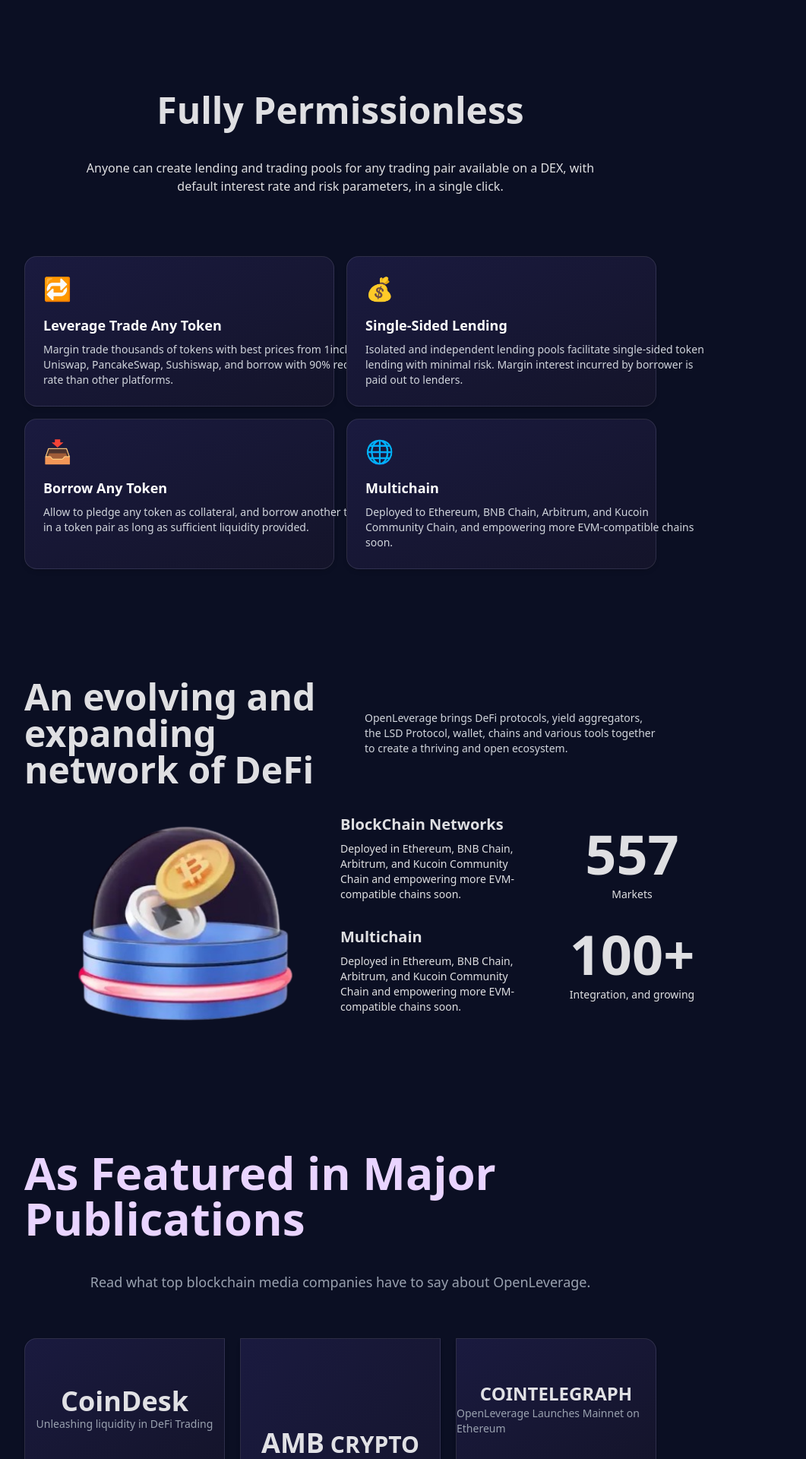
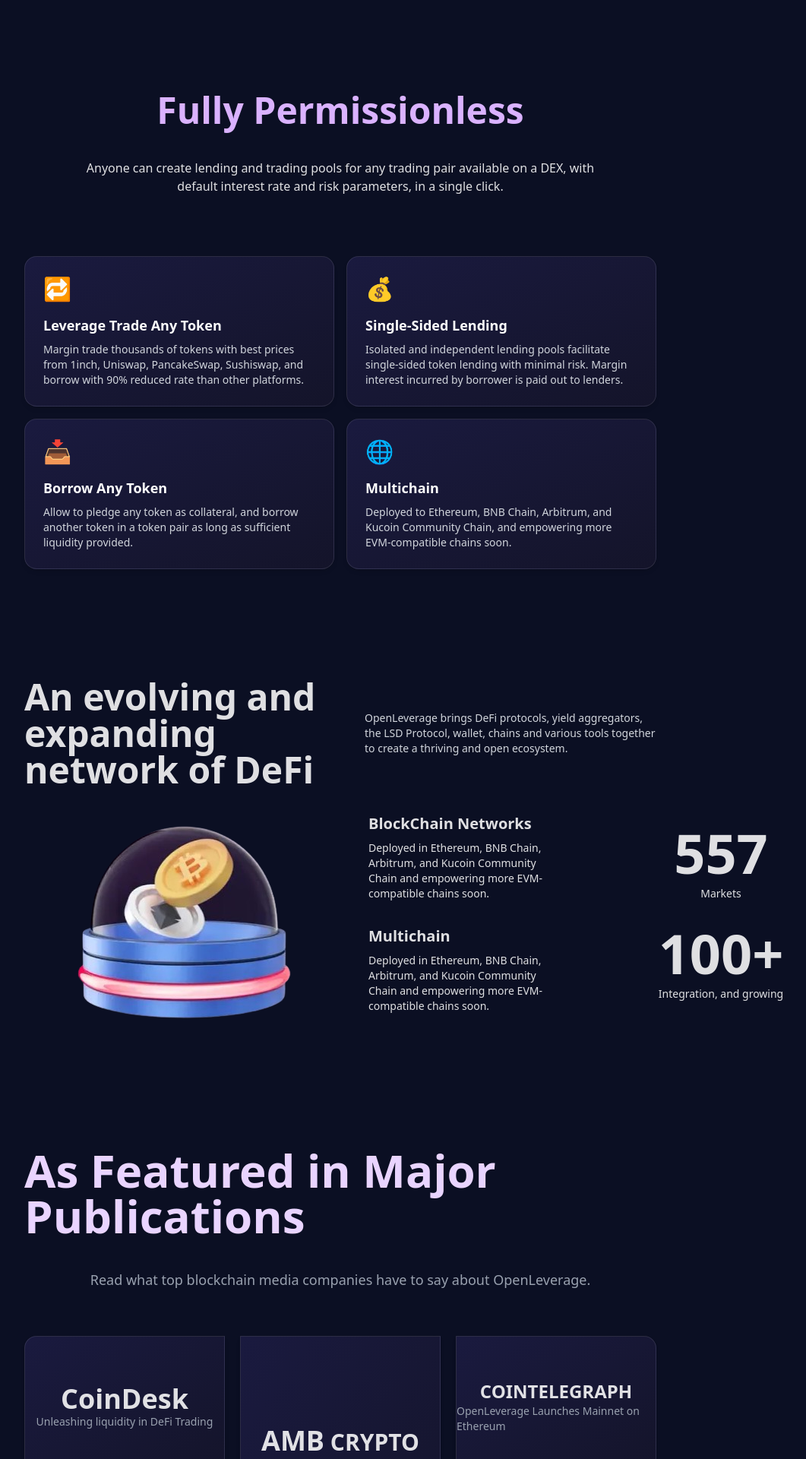
Before and after one commit to anandrajsingh/openleverage, a React (Vite) app: page / in a window 1280 px wide. Shown: the part 1360-3280 px from the top of the page at 76% size, without its empty margins (192-1253 px from the left). Built offline with nearby package versions, Linux system fonts and the light colour scheme.

Commit message:
sec third section responsive

```diff
--- a/src/pages/Home.tsx
+++ b/src/pages/Home.tsx
@@ -110,29 +110,29 @@
                     </div>
                 </section>
 
-                <section className="flex flex-col w-[65vw] items-center py-18">
-                    <div className="text-5xl font-bold pb-10">Fully Permissionless</div>
-                    <p className="text-center mb-20">Anyone can create lending and trading pools for any trading pair available on a DEX, with <br /> default interest rate and risk parameters, in a single click.</p>
+                <section className="flex flex-col md:w-[65vw] items-center py-18 mx-4">
+                    <div className="text-5xl font-bold text-center text-purple-300 pb-10">Fully Permissionless</div>
+                    <p className="text-center mb-20">Anyone can create lending and trading pools for any trading pair available on a DEX, with <br className="hidden sm:block" /> default interest rate and risk parameters, in a single click.</p>
 
                     <div className="grid grid-cols-1 md:grid-cols-2 gap-4 w-full">
                         {cards.map(({ title, text, icon }, i) => (
                             <div key={i} className="rounded-2xl p-6 bg-gradient-to-br from-[#1a1a3f] to-[#14142a] border border-white/10 shadow-md backdrop-blur-sm text-white">
                                 <div className="text-3xl mb-4">{icon}</div>
                                 <h3 className="text-lg font-semibold mb-2">{title}</h3>
-                                <p className="text-sm text-gray-300 w-md">{text}</p>
+                                <p className="text-sm text-gray-300">{text}</p>
                             </div>
                         ))}
                     </div>
                 </section>
 
-                <section className="flex flex-col w-[65vw] py-18">
-                    <div className="flex justify-between w-full">
-                        <div className="text-5xl w-md font-bold">An evolving and expanding network of DeFi</div>
+                <section className="flex flex-col md:w-[65vw] md:py-18 mx-4">
+                    <div className="flex flex-col md:flex-row justify-between gap-6 md:gap-0">
+                        <div className="text-5xl md:w-md font-bold">An evolving and expanding network of DeFi</div>
                         <div className="flex text-sm text-gray-300 items-center w-sm">OpenLeverage brings DeFi protocols, yield aggregators, the LSD Protocol, wallet, chains and various tools together to create a thriving and open ecosystem.</div>
                     </div>
-                    <div className="flex">
-                        <img src="/dome-with-coin.png" alt="" className="w-1/2" />
-                        <div className="flex w-1/2 items-center justify-between">
+                    <div className="flex flex-col md:flex-row gap-10">
+                        <img src="/dome-with-coin.png" alt="" className="md:w-1/2" />
+                        <div className="flex flex-col md:flex-row md:w-1/2 items-center justify-between gap-20">
                             <div className="flex flex-col gap-8">
                                 <div className="flex flex-col w-3xs gap-2">
                                     <div className="font-bold text-xl">BlockChain Networks</div>
@@ -157,11 +157,11 @@
                     </div>
                 </section>
 
-                <section className="flex flex-col w-[65vw] py-18 items-center">
+                <section className="flex flex-col md:w-[65vw] py-18 items-center mx-4">
                     <div className="text-6xl font-bold text-purple-200">As Featured in Major Publications</div>
                     <div className="text-lg py-10 text-gray-400">Read what top blockchain media companies have to say about OpenLeverage.</div>
                     <div className="flex py-5 w-full gap-5">
-                        <div className="flex flex-col w-1/3 gap-3 h-96 ">
+                        <div className="flex flex-col w-1/3 gap-3 h-96">
                             <div className="flex flex-col h-1/2 items-center justify-center bg-gradient-to-br from-[#1a1a3f] to-[#14142a] border border-white/10 shadow-md rounded-tl-2xl">
                                 <div className="text-4xl font-extrabold">CoinDesk</div>
                                 <div className="text-sm text-gray-400">Unleashing liquidity in DeFi Trading</div>
```
